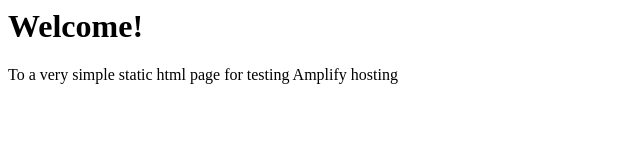
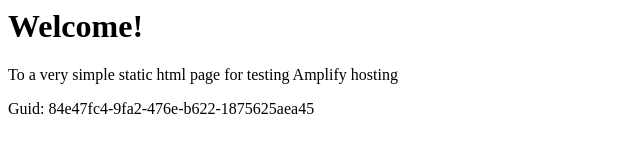
Before and after one commit to aws-aemilia-hkg/Github-PR-Commit-Integration-Test-DoNotTouch-v0-preprod-ap-east-1, a website: page src/index.html in a window 1280 px wide. Shown: the whole page, without its empty margins (0-640 px from the left). Drawn offline with Linux system fonts and the light colour scheme.

Commit message:
commit from integ tests

```diff
--- a/src/index.html
+++ b/src/index.html
@@ -1,3 +1,5 @@
+
+
 <html lang="en">
 
 <head>
@@ -10,6 +12,6 @@
 <body>
     <h1>Welcome!</h1>
     <p>To a very simple static html page for testing Amplify hosting</p>
-</body>
+    <p>Guid: 84e47fc4-9fa2-476e-b622-1875625aea45</p></body>
 
 </html>
```
